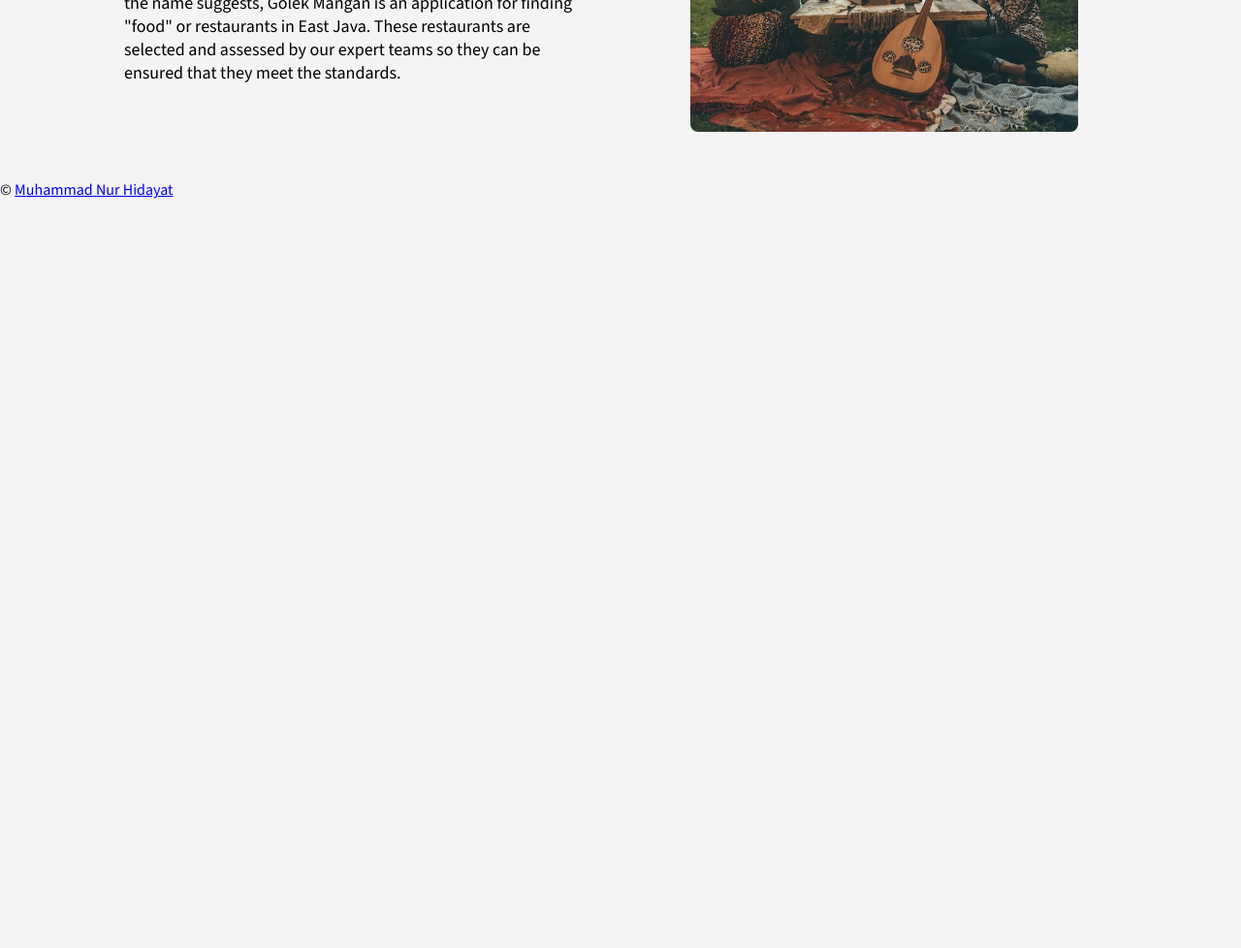
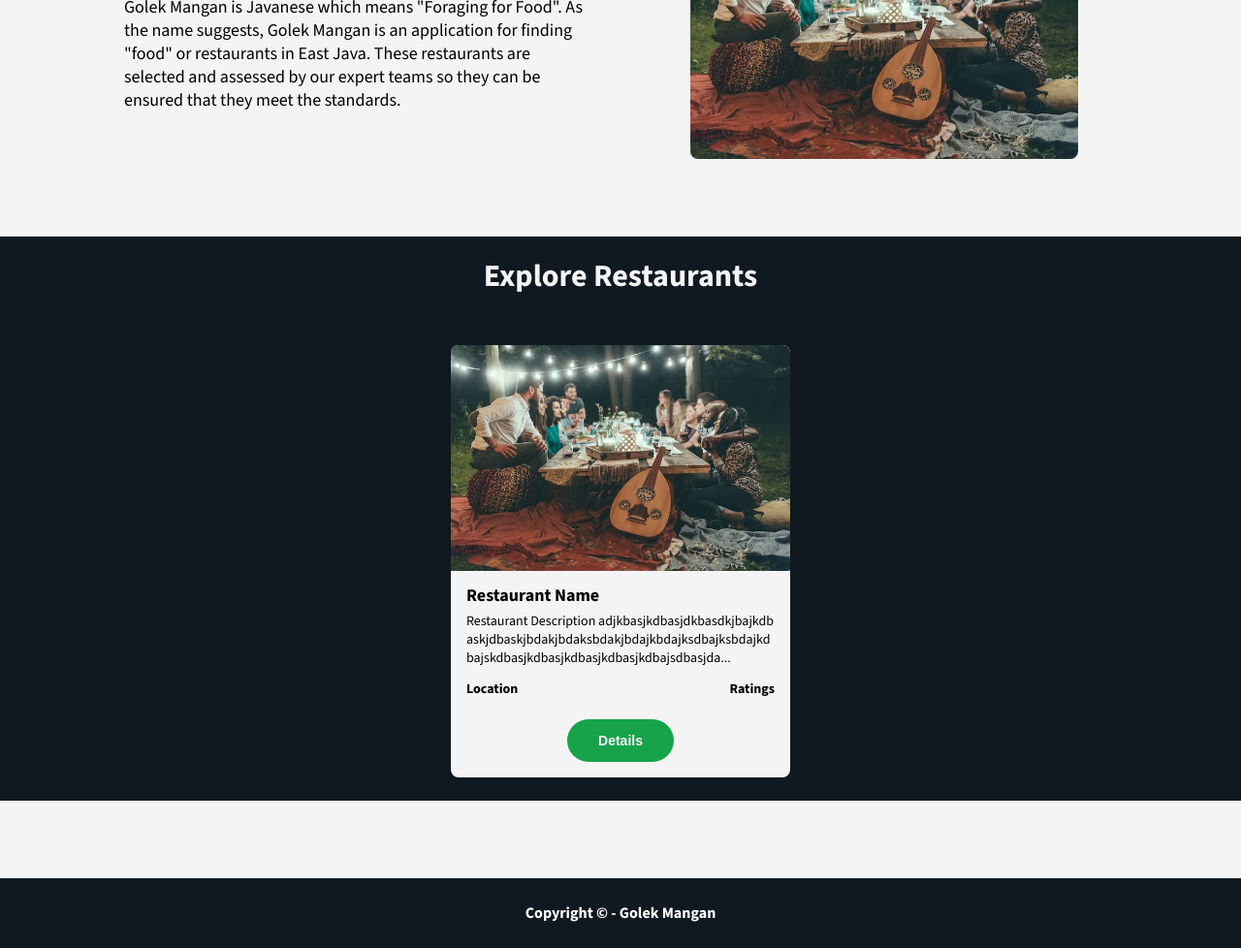
Before and after one commit to mdayat/golek-mangan, a website built with webpack: page src/index.html in a window 1280 px wide. Shown: the part 654-1632 px from the top of the page at 97% size. Before the commit the page ends 860 px from the top, so only its background shows below. Built offline with nearby package versions, Linux system fonts and the light colour scheme.

Commit message:
create restaurant card

```diff
--- a/src/index.html
+++ b/src/index.html
@@ -53,7 +53,11 @@
 
     <main>
       <article class="headline">
-        <img src="./public/hangout-image.jpg" alt="Hangout with friends" />
+        <img
+          src="./public/hangout-image.jpg"
+          alt="Hangout with friends"
+          class="headline-image"
+        />
 
         <div>
           <h1 class="headline-title">Golek Mangan</h1>
@@ -66,13 +70,37 @@
           </p>
         </div>
       </article>
+
+      <section class="restaurant-container">
+        <h2>Explore Restaurants</h2>
+
+        <article class="restaurant">
+          <img
+            src="./public/hangout-image.jpg"
+            alt=""
+            class="restaurant-image"
+          />
+
+          <div>
+            <h3 class="restaurant-title">Restaurant Name</h3>
+
+            <p class="restaurant-description">
+              Restaurant Description
+              adjkbasjkdbasjdkbasdkjbajkdbaskjdbaskjbdakjbdaksbdakjbdajkbdajksdbajksbdajkdbajskdbasjkdbasjkdbasjkdbasjkdbajsdbasjda...
+            </p>
+
+            <p class="restaurant-location-ratings">
+              <span>Location</span><span>Ratings</span>
+            </p>
+
+            <button type="button">Details</button>
+          </div>
+        </article>
+      </section>
     </main>
 
     <footer>
-      &copy;
-      <a href="https://github.com/mdayat/" target="_blank"
-        >Muhammad Nur Hidayat
-      </a>
+      <p>Copyright &copy; <span id="copyright-year"></span> - Golek Mangan</p>
     </footer>
   </body>
 </html>
--- a/src/main.css
+++ b/src/main.css
@@ -8,6 +8,9 @@
 body {
   font-family: var(--source-sans);
   background-color: var(--white);
+}
+main {
+  margin: 80px 0;
 }
 button {
   cursor: pointer;
@@ -92,7 +95,7 @@ nav {
   z-index: 10;
   width: 100%;
   color: var(--white);
-  font-weight: 700;
+  font-weight: bold;
   font-size: 32px;
   text-align: center;
   max-width: 565px;
@@ -102,9 +105,16 @@ nav {
   color: var(--green);
 }
 
-/* Main */
-main {
-  margin: 52px 32px;
+/* Headline */
+.headline {
+  margin: 0 32px;
+}
+.headline-image {
+  display: block;
+  width: 100%;
+  border-radius: 8px;
+  max-width: 480px;
+  margin: 0 auto;
 }
 .headline div {
   max-width: 480px;
@@ -112,16 +122,88 @@ main {
 }
 .headline-title {
   font-size: 24px;
-  font-weight: 700;
+  font-weight: bold;
   margin-bottom: 12px;
 }
 .headline-description {
   line-height: normal;
 }
-img {
+
+/* Restaurant */
+.restaurant-container {
+  background-color: var(--dark-blue);
+  display: flex;
+  flex-wrap: wrap;
+  justify-content: center;
+  align-items: center;
+  gap: 24px 0;
+  margin-top: 80px;
+  padding: 24px 32px;
+}
+.restaurant-container h2 {
+  color: var(--white);
+  font-size: 24px;
+  font-weight: bold;
+  margin-bottom: 32px;
+  text-align: center;
+  flex-basis: 100%;
+}
+.restaurant {
+  background-color: var(--white);
+  border-radius: 8px;
+  overflow: hidden;
+  max-width: 350px;
+}
+.restaurant-image {
+  width: 100%;
   display: block;
-  width: 100%;
-  border-radius: 8px;
+}
+.restaurant div {
+  padding: 16px;
+  word-break: break-all;
+}
+.restaurant-title {
+  font-weight: bold;
+  font-size: 18px;
+  margin-bottom: 8px;
+}
+.restaurant-description {
+  margin-bottom: 16px;
+  line-height: normal;
+  font-size: 14px;
+  font-weight: 500;
+}
+.restaurant-location-ratings {
+  display: flex;
+  justify-content: space-between;
+  align-items: center;
+  margin-bottom: 24px;
+  font-weight: bold;
+  font-size: 14px;
+}
+.restaurant button {
+  background-color: var(--green);
+  color: var(--white);
+  border: none;
+  display: block;
+  margin: 0 auto;
+  font-weight: bold;
+  font-size: 14px;
+  height: 44px;
+  padding: 0 32px;
+  border-radius: 32px;
+}
+
+/* Footer */
+footer {
+  background-color: var(--dark-blue);
+  height: 72px;
+  display: grid;
+  place-items: center;
+}
+footer p {
+  color: white;
+  font-weight: bold;
 }
 
 @media screen and (min-width: 768px) {
@@ -130,23 +212,26 @@ img {
     padding-right: 56px;
   }
 
-  main {
-    margin-left: 56px;
-    margin-right: 56px;
-  }
+  /* Headline */
   .headline {
     display: grid;
     grid-template-columns: repeat(2, 1fr);
     place-items: center;
     gap: 0 16px;
+    margin: 0 56px;
   }
   .headline div {
     order: 1;
     margin: 0;
   }
-  .headline img {
+  .headline-image {
     order: 2;
     max-width: 400px;
+  }
+
+  .restaurant-container {
+    padding: 24px 56px;
+    gap: 24px;
   }
 }
 
@@ -175,9 +260,8 @@ img {
     max-width: 650px;
   }
 
-  main {
-    margin-left: 80px;
-    margin-right: 80px;
+  .headline {
+    margin: 0 80px;
   }
   .headline-title {
     font-size: 32px;
@@ -185,6 +269,13 @@ img {
   }
   .headline-description {
     font-size: 18px;
+  }
+
+  .restaurant-container {
+    padding: 24px 80px;
+  }
+  .restaurant-container h2 {
+    font-size: 32px;
   }
 }
 
@@ -194,9 +285,12 @@ img {
     padding-right: 104px;
   }
 
-  main {
-    margin-left: 104px;
-    margin-right: 104px;
+  .headline {
+    margin: 0 104px;
+  }
+
+  .restaurant-container {
+    padding: 24px 104px;
   }
 }
 @media screen and (min-width: 1440px) {
@@ -205,8 +299,11 @@ img {
     padding-right: 128px;
   }
 
-  main {
-    margin-left: 128px;
-    margin-right: 128px;
+  .headline {
+    margin: 0 128px;
+  }
+
+  .restaurant-container {
+    padding: 24px 128px;
   }
 }
```
